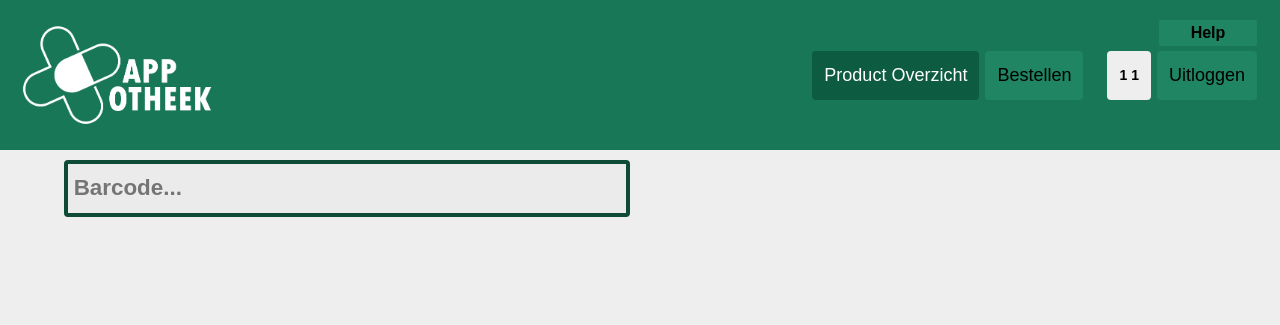
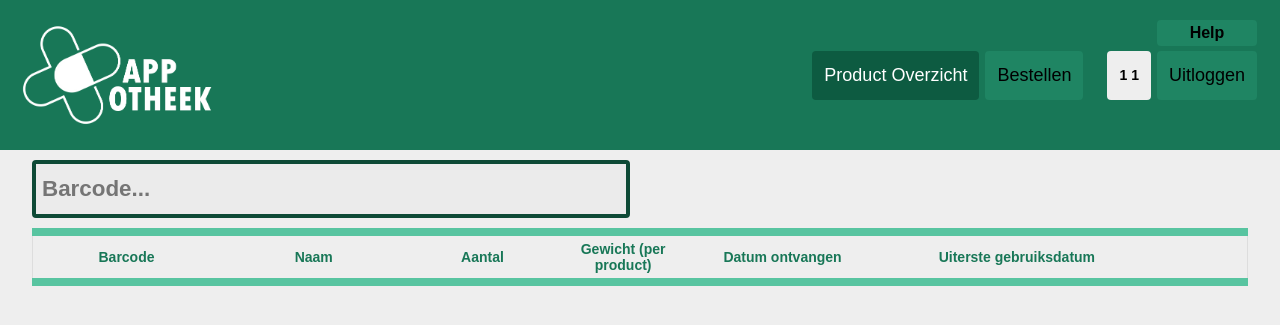
Before and after one commit to Rikthepixel/PD12-Groep21-Proftaak, a PHP site: page /Producten.php in a window 1280 px wide. Shown: the top 325 px of the page. Run offline with PHP 8.4, Linux system fonts and the light colour scheme; the visitor is signed in with stand-in values (Sample User, id 1); lists and menus that the app fills with data are empty.

Commit message:
[Change] Een hoop opmaak en optimalizatie fixes

```diff
--- a/Website/Header.inc.php
+++ b/Website/Header.inc.php
@@ -26,6 +26,33 @@
         $_SESSION['error'] = "AlreadyLoggedin";
     }
 
+    function GetBrowser(){
+        $arr_browsers = ["Opera", "Edg", "Chrome", "Safari", "Firefox", "MSIE", "Trident"];
+        $agent = $_SERVER['HTTP_USER_AGENT'];
+        $user_browser = '';
+
+        foreach ($arr_browsers as $browser) {
+            if (strpos($agent, $browser) !== false) {
+                $user_browser = $browser;
+                break;
+            }
+        }
+
+        switch ($user_browser) {
+            case 'MSIE':
+                $user_browser = 'Internet Explorer';
+                break;
+            case 'Trident':
+                $user_browser = 'Internet Explorer';
+                break;
+            case 'Edg':
+                $user_browser = 'Microsoft Edge';
+                break;
+        }
+
+        return $user_browser;
+    }
+
     function DeterminActive($LinkTarget){
     $Currentfilename = basename($_SERVER['PHP_SELF']);
         if ($Currentfilename == $LinkTarget){
@@ -43,7 +70,17 @@
 <meta name="viewport" content="width=device-width, initial-scale=1">
 
 <link rel="stylesheet" href="Styles/HeaderStyle.css" >
+<style>
+    #Help-btn{
 
+        <?php if($Browser = GetBrowser() == "Firefox") {
+            echo "padding: 4px 31.7px;";
+        } else {
+            echo "padding: 4px 32.7px;";
+        }?>
+
+    }
+</style>
 </head>
 <body>
 
--- a/Website/Producten/Fetchprodinfo.php
+++ b/Website/Producten/Fetchprodinfo.php
@@ -1,10 +1,6 @@
 <!DOCTYPE html>
 <html lang="en">
 <head>
-    <meta charset="UTF-8">
-    <meta name="viewport" content="width=device-width, initial-scale=1.0">
-    <title>Document</title>
-
     <style>
         .collapsible {
             background-color: #777;
@@ -44,7 +40,6 @@
     <?php
         $QueryTables = "SELECT table_name FROM information_schema.tables WHERE table_schema = 'Medical';";
         $Tableresults = $Prodsconn -> query($QueryTables);
-        $AddHead = true;
 
         while($row2 = $Tableresults -> fetch_array())
         {
@@ -63,20 +58,6 @@
                 //Creates a New table with an invisable head, only to destroy the table later to make way for
                 //The collapsible panel. This is very inefficient, but it seems to be the only way
                 //So I do not care at this point as it is 1:28am in the morning and I've got to get some sleep!
-                if($AddHead == true){
-                    echo '<table id="myTable">';
-                    echo '<tr id="MainTableHead">';
-                    echo '<th style="width:100px;">Barcode</th>';
-                    echo '<th style="width:100px;">Naam</th>';
-                    echo '<th style="width:80px;">Aantal</th>';
-                    echo '<th style="width:70px;">Gewicht (per product)</th>';
-                    echo '<th style="width:100px;">Datum ontvangen</th>';
-                    echo '<th style="width:150px;">Uiterste gebruiksdatum</th>';
-                    echo '<th style="width:48px;height:48px;border-radius:0px;"></th>';
-                    echo '</tr> </table>';
-                    $AddHead = false;
-
-                }
                 echo '<div class="TableCont">';
                 echo '<table class="InvisTable">';
                 echo '<tr class="InvisHead">';
@@ -95,9 +76,9 @@
                 echo "<td> $Gewicht mg </td>";
                 echo "<td> $DatumO </td>";
                 echo "<td> $DatumU </td>";
-                echo '<td class="BTN-CONT" style="padding:0px;height:48px;width:48px;background-color:#58c4a0"> <div style:"background-color:#58c4a0"> <button id="ColBut" type="button" style="height:48px;width:48px;z-index: 1;"> + </button> </div> </td> </tr>';
+                echo '<td class="BTN-CONT" style="border-radius:4px;height:48px;width:48px;"> <div> <button id="ColBut" type="button" style="height:48px;width:48px;z-index: 1;"> + </button> </div> </td> </tr>';
                 echo '</tbody> </table>'; //Escape out of the whole table and create a div
-                echo "<div class='HideContent' style:'width:100%'>";
+                echo "<div class='HideContent' id='Collapsible' style='width:100%'>";
                 echo "<form action='../Bestellen.php' method='post'>";
                 echo '<button type="submit"';
                 echo "value='";
@@ -115,11 +96,17 @@
         document.body.addEventListener("click", event => {
             if (event.target.nodeName == "BUTTON") {
                 var Button = event.target;
+                var ButtonTD = event.target.parentNode.parentNode;
                 var table = event.target.parentNode.parentNode.parentNode.parentNode.parentNode;
                 var Collap = table.nextElementSibling;
 
                 if (Collap.className == "ShowContent"){
                     //min
+
+                    ButtonTD.style.borderTopLeftRadius = "4px";
+                    ButtonTD.style.borderBottomLeftRadius = "4px";
+                    ButtonTD.style.borderTopRightRadius = "0px";
+                    ButtonTD.style.borderBottomLeftRadius = "0px";
                     Collap.className = "HideContent";
                     Button.className = "";
                     Button.innerHTML = "+";
--- a/Website/Producten/Zoekfunctie.js
+++ b/Website/Producten/Zoekfunctie.js
@@ -1,6 +1,6 @@
 // JavaScript code
 function myFunction() {
-    var input, filter, table, tr, td, i, txtValue;
+    var input, filter, table, TableContainers, tr, td, i, txtValue;
     input = document.getElementById("myInput");
     filter = input.value.toUpperCase();
 
--- a/Website/Producten/productOverzicht.php
+++ b/Website/Producten/productOverzicht.php
@@ -1,3 +1,4 @@
+
 <!DOCTYPE html>
 <html>
 <head>
@@ -47,7 +48,8 @@
       width: 100%;
       font-size: 14px;
       text-align: center;
-      margin-bottom: 6px;
+      margin-bottom: 0px;
+      border-radius: 0px;
     }
     #myTable th{
       height:50px;
@@ -55,9 +57,9 @@
       padding: 5px;
 
       border: 8px solid #58c4a0;
-      border-bottom: 8px solid #58c4a0;
       border-left: 0px solid #58c4a0;
       border-right: 0px solid #58c4a0;
+      border-radius: 0px;
     }
 
     #myTable th {
@@ -80,13 +82,15 @@
     #MainTableHead{
       height:50px;
       border: 1px solid #ddd;
+      border-radius: 0px;
     }
   /**/
 
   /*InvisTable*/
     .InvisTable {
+      border-spacing: 0;
       border-radius: 8px;
-      border: 2px solid black;
+      /*border: 2px solid black;*/
       border-collapse: collapse;
       width: 100%;
       font-size: 14px;
@@ -95,11 +99,12 @@
     }
 
     .InvisTable th{
+      border-spacing: 0;
       text-align: center;
       padding: 0px;
     }
     .InvisTable td{
-
+      border-spacing: 0;
       padding: 5px;
       border: 0px solid #58c4a0;
     }
@@ -107,7 +112,7 @@
     .InvisTable tr {
 
     }
-/*
+  /*
     .InvisTable tr.header, .InvisTable tr:hover {
       background-color: #f1f1f1;
     }
@@ -115,7 +120,7 @@
 
   .TableCont{
     border-radius: 8px;
-    border: 2px solid black;
+    border: 4px solid black;
     margin: 0px;
     margin-bottom: 3px;
   }
@@ -124,8 +129,10 @@
     height:48px;
     width:48px;
     border-radius: 0px;
-    background-color:#58c4a0;
+    background-color:unset;
+    border-radius:4px;
   }
+
   .HideContent{
     display:none;
     visibility: hidden;
@@ -155,44 +162,98 @@
 
 
  #ProductenLijst {
-    width: 90%;
+    width: 94%;
     display: inline-block;
-
  }
 
- #ProdLijstCont {
+ .ProdLijstCont {
+   display:block;
+   float:center;
    text-align: center;
+
+   position:static;
  }
+ #TopItemCont{
+  position:sticky;
+  top:150px;
+  margin:0px;
+  padding:0px;
+ }
+ #TopItem{
+  background-color:rgb(238, 238, 238);
+  width: 95%;
+  display: inline-block;
+ }
+
+ #Collapsible{
+  border-top: 4px solid black;
+ }
+
+  @media screen and (max-width: 800px) {
+    #TopItemCont{
+        position:static;
+        top:unset;
+      }
+
+    #TopItem{
+    background-color:unset;
+    }
+
+    #myInput{
+        font-size: 100%;
+    }
+  }
+@media screen and (max-width: 1000px) {
+    #TopItemCont{
+      position:static;
+      top:unset;
+    }
+
+    #TopItem{
+    background-color:unset;
+    }
+
+    #myInput{
+      font-size: 100%;
+    }
+
+    #myTable th{
+      padding: 2px;
+
+      border: 3px solid #58c4a0;
+      border-left: 0px solid #58c4a0;
+      border-right: 0px solid #58c4a0;
+      border-radius: 0px;
+    }
+}
 
 </style>
 </head>
 <body>
+  <div class="ProdLijstCont" id="TopItemCont">
+    <div id="TopItem" style="">
+        <div id = "Searchbarcont">
+          <input type="text" id="myInput" onkeyup="myFunction()" placeholder="Barcode...">
+        </div>
 
-
-
-
-  <!--<table id="myTable">
-    <tr id="MainTableHead">
-      <th style="width:17.5%;">Barcode</th>
-      <th style="width:17.5%;">Naam</th>
-      <th style="width:12.5%;">Aantal</th>
-      <th style="width:12.5%;">Gewicht</th>
-      <th style="width:12.5%;">Datum ontvangen</th>
-      <th style="width:12.5%;">Uiterste gebruiksdatum</th>
-      <th style="width:12.5%;"></th>
-    </tr>
-
-  </table>-->
-  <div id="ProdLijstCont">
-    <div id="ProductenLijst">
-      <div id = "Searchbarcont">
-        <input type="text" id="myInput" onkeyup="myFunction()" placeholder="Barcode..." title="Type in a name">
+          <table id="myTable">
+          <tr id="MainTableHead">
+          <th style="width:100px;">Barcode</th>
+          <th style="width:100px;">Naam</th>
+          <th style="width:80px;">Aantal</th>
+          <th style="width:70px;">Gewicht (per product)</th>
+          <th style="width:100px;">Datum ontvangen</th>
+          <th style="width:150px;">Uiterste gebruiksdatum</th>
+          <th style="width:48px;height:48px;border-radius:0px;"></th>
+          </tr> </table>
+    </div>
+  </div>
+  <div class="ProdLijstCont" style="margin-top:6px">
+      <div id="ProductenLijst">
+        <?php include_once 'Fetchprodinfo.php';?>
       </div>
-     <?php include_once 'Fetchprodinfo.php';?>
-    </div>
   </div>
 
   <script src="Producten/Zoekfunctie.js"></script>
-
 </body>
 </html>
--- a/Website/Styles/DefaultStyle.css
+++ b/Website/Styles/DefaultStyle.css
@@ -5,7 +5,9 @@ body {
     margin: 0px;
     background-color: rgb(238, 238, 238);
 }
-
+*:focus {
+    outline: none;
+}
 #Main-header h1 {
     text-align: center;
     font-family: Arial, Helvetica, sans-serif;
--- a/Website/Styles/HeaderStyle.css
+++ b/Website/Styles/HeaderStyle.css
@@ -6,6 +6,8 @@
     }
 
     .header {
+      position:sticky;
+      top:0px;
       overflow: hidden;
       background-color: #187757;
       height:150px;
@@ -106,9 +108,9 @@
     #Help-btn{
         background-color: #1f8563;
         border: 0;
-        border-radius: 2px;
+        border-radius: 4px;
 
-        padding: 4px 31.7px;
+        padding: 4px 32.7px;
 
         font-weight: bold;
         font-size: 100%;
@@ -118,9 +120,12 @@
         color:#4f4f4f;
     }
 
-    @media screen and (max-width: 760px) {
+    @media screen and (max-width: 800px) {
         .header {
           height:unset;
+          position:static;
+          top: unset;
+          display: block;
         }
         .header a {
             float: none;
@@ -176,4 +181,19 @@
             justify-content: center;
             align-items: center;
         }
+
+        #Help-From{
+          position: static;
+          top: unset;
+          right : unset;
+          display:block;
+          float :none;
         }
+
+        #Help-btn{
+          width:100%;
+          text-align:left;
+          font-weight:normal;
+          padding-left:12px !important;
+        }
+    }
```
Lines whose indentation alone changed are shown as unchanged.
